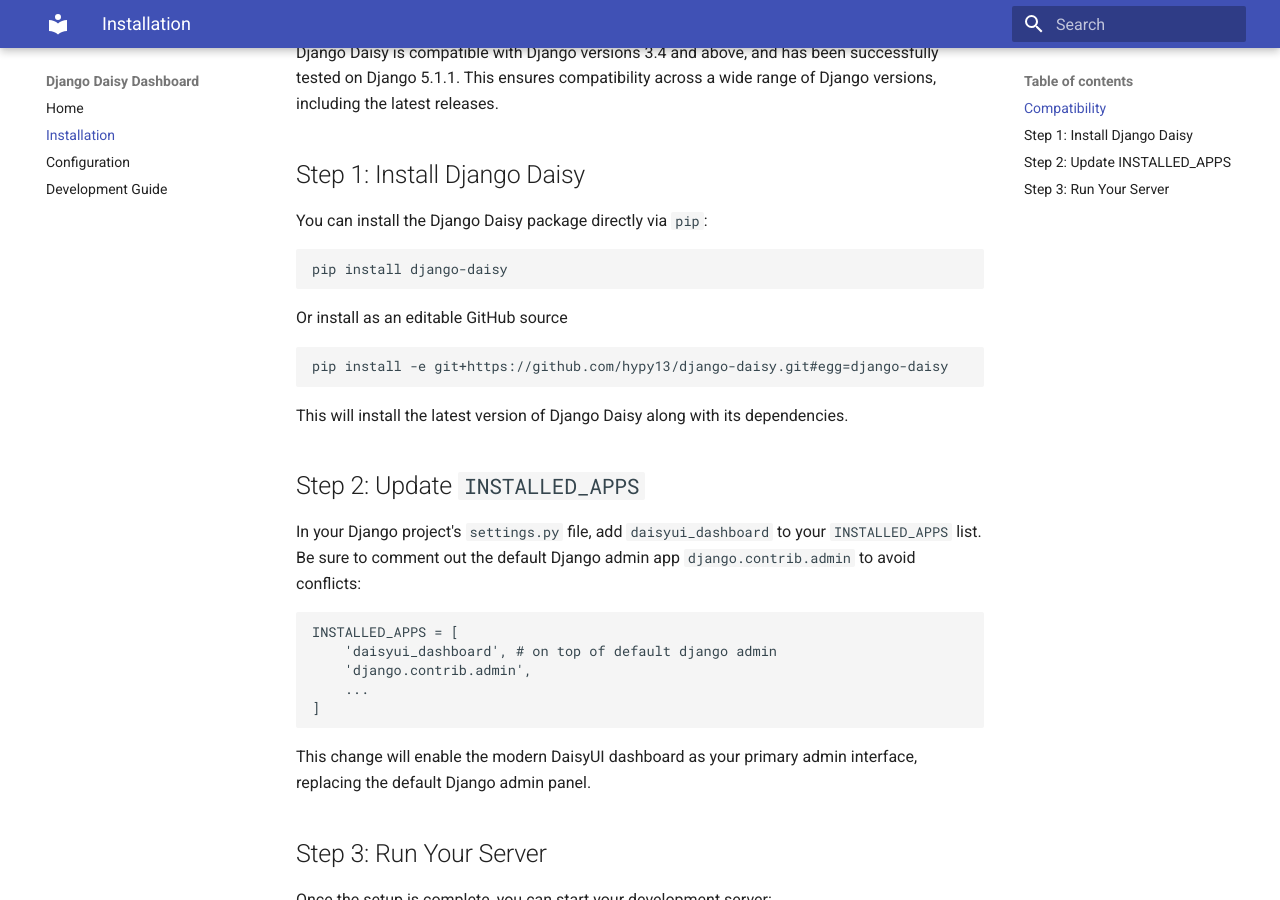
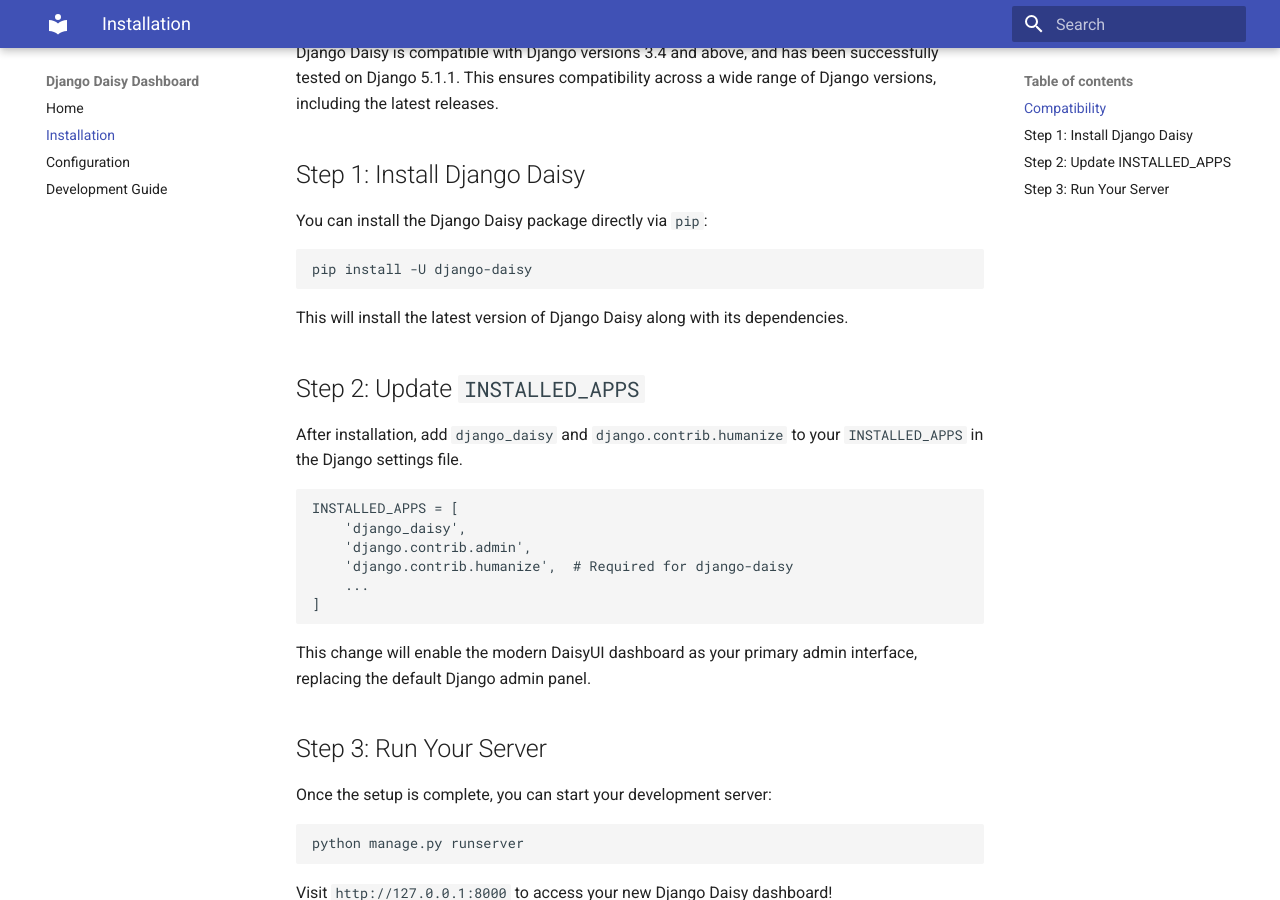
Before and after one commit to hypy13/django-daisy-docs, an MkDocs documentation site: the page built from docs/installation.md, in a window 1280 px wide and 900 px high, scrolled down 282 px. Built offline with MkDocs 1.6.1 and Material for MkDocs 9.7.7, drawn with Linux system fonts in a browser that asks for light colours.

Commit message:
Update installation.md

````diff
--- a/docs/installation.md
+++ b/docs/installation.md
@@ -12,25 +12,20 @@
 You can install the Django Daisy package directly via `pip`:
 
 ```bash
-pip install django-daisy
-```
-
-Or install as an editable GitHub source
-
-```bash
-pip install -e git+https://github.com/hypy13/django-daisy.git#egg=django-daisy
+pip install -U django-daisy
 ```
 
 This will install the latest version of Django Daisy along with its dependencies.
 
 ## Step 2: Update `INSTALLED_APPS`
 
-In your Django project's `settings.py` file, add `daisyui_dashboard` to your `INSTALLED_APPS` list. Be sure to comment out the default Django admin app `django.contrib.admin` to avoid conflicts:
+After installation, add `django_daisy` and `django.contrib.humanize` to your `INSTALLED_APPS` in the Django settings file.
 
 ```python
 INSTALLED_APPS = [
-    'daisyui_dashboard', # on top of default django admin
+    'django_daisy',
     'django.contrib.admin',
+    'django.contrib.humanize',  # Required for django-daisy
     ...
 ]
 ```
````
